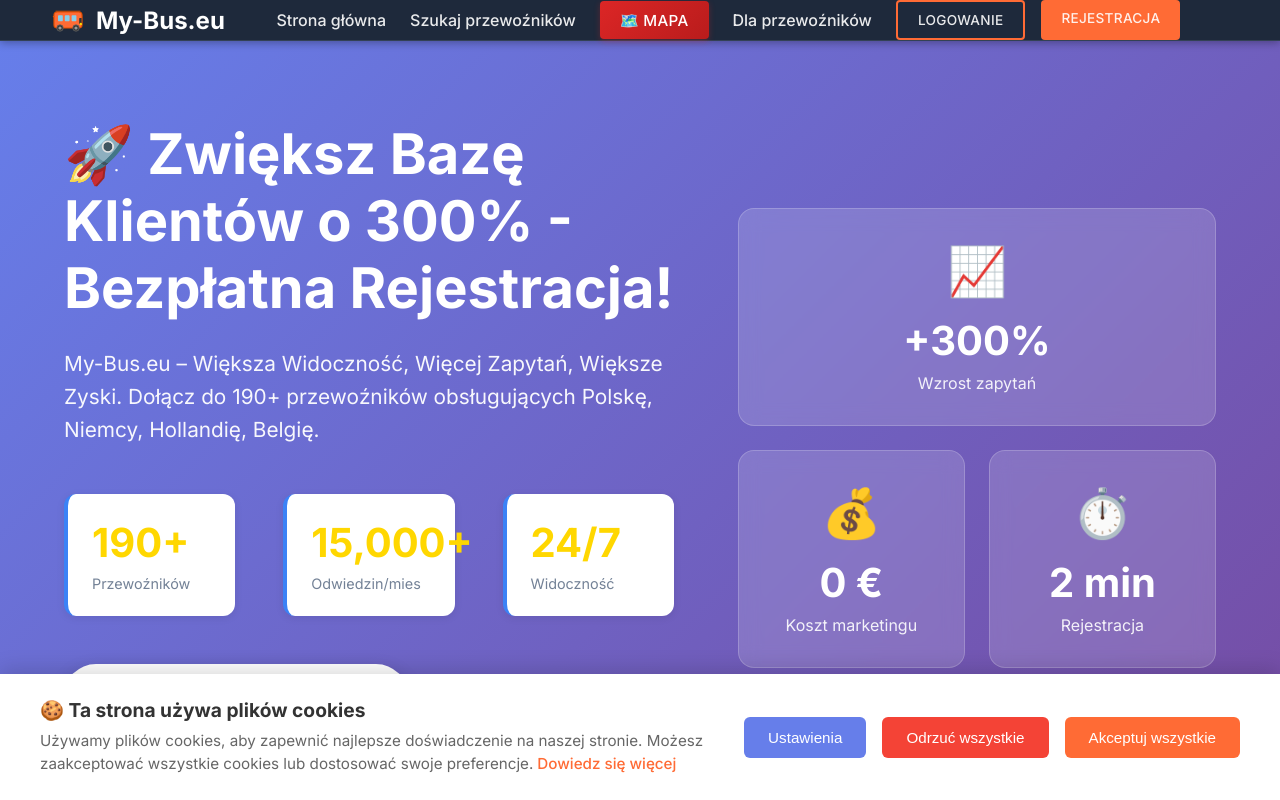
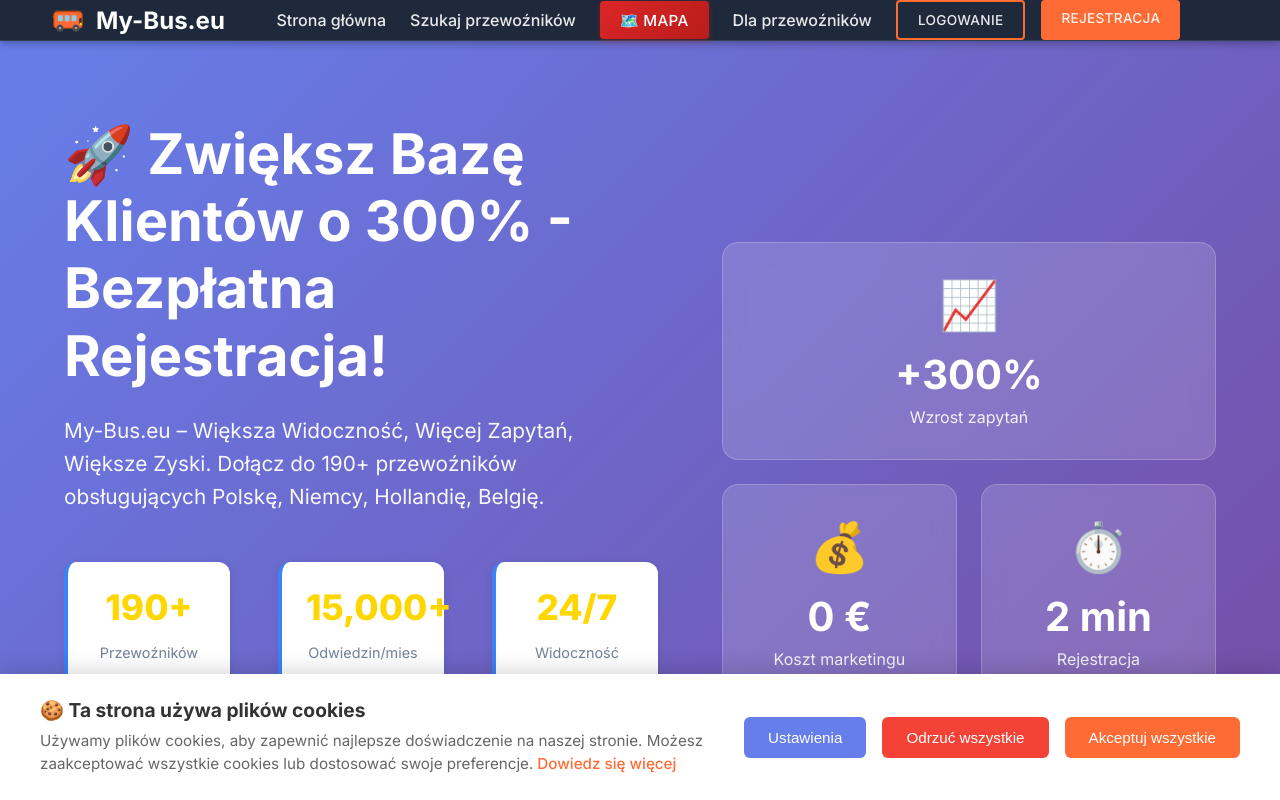
Before and after one commit to sebastianworkvia-ux/mybus-portal, a React (Vite) app in the folder frontend/: page /for-carriers in a window 1280 px wide. Shown: the top 800 px of the page. Built offline with nearby package versions, Linux system fonts and the light colour scheme; no server answers.

Commit message:
UI: Poprawa stylow kart statystyk na stronie dla przewoznikow (wieksza szerokosc)

```diff
--- a/frontend/src/pages/ForCarriersPage.css
+++ b/frontend/src/pages/ForCarriersPage.css
@@ -40,12 +40,22 @@
 .stat-item {
   display: flex;
   flex-direction: column;
+  background: white;
+  padding: 1.5rem;
+  border-radius: 12px;
+  min-width: 200px; /* Większa szerokość dla długich liczb */
+  text-align: center;
+  box-shadow: 0 4px 12px rgba(0, 0, 0, 0.1);
+  color: #333;
 }
 
 .stat-number {
-  font-size: 2.5rem;
-  font-weight: bold;
+  font-size: 2.2rem; /* Nieco mniejsza czcionka */
+  font-weight: 800;
   color: #FFD700;
+  white-space: nowrap; /* Zapobiegaj łamaniu */
+  line-height: 1.2;
+  margin-bottom: 0.5rem;
 }
 
 .stat-label {
```
